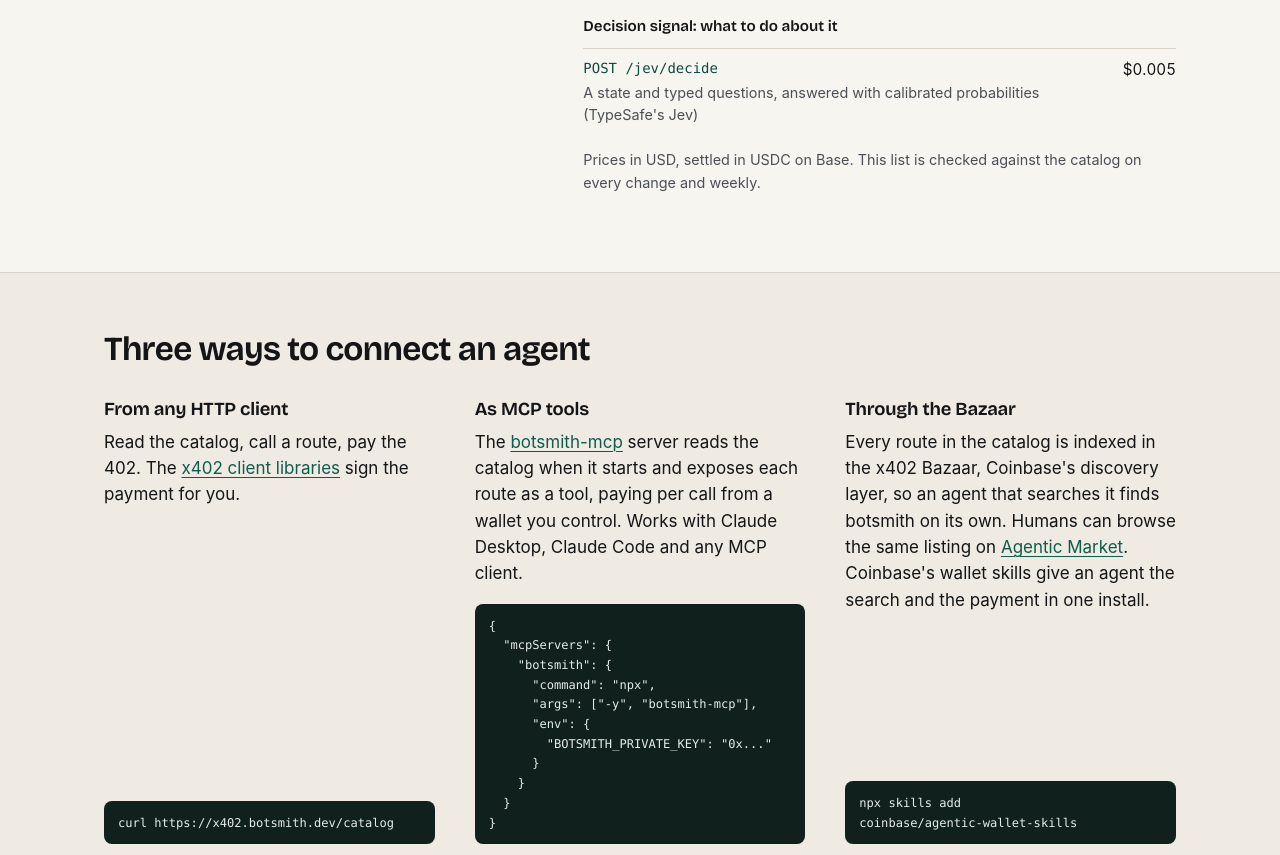
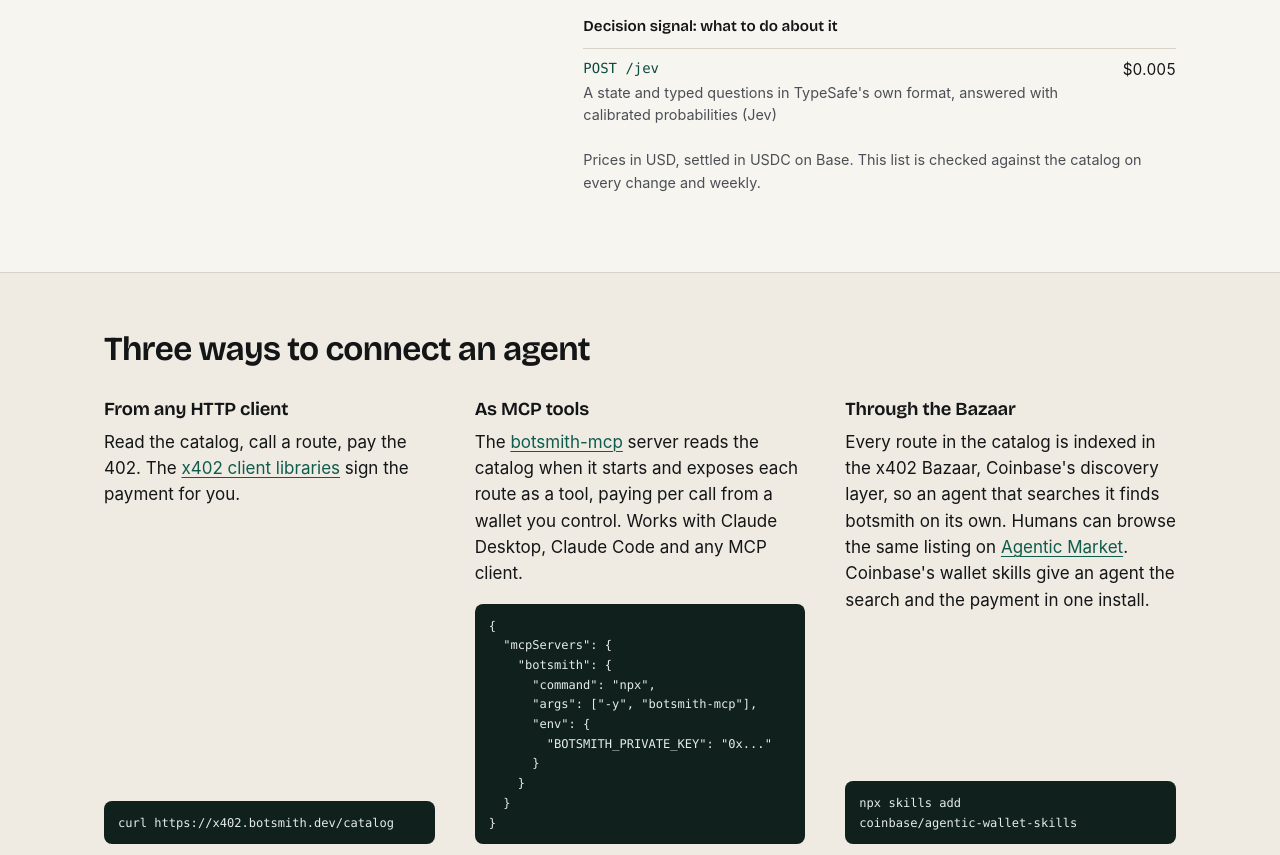
Before and after one commit to byronxlg/botsmith, a plain HTML site: page index.html in a window 1280 px wide. Shown: the part 1425-2280 px from the top of the page. Drawn offline with Linux system fonts and the light colour scheme.

Commit message:
landing: the Jev route is POST /jev, in TypeSafe's own format (x402-services#46) (#16)

```diff
--- a/index.html
+++ b/index.html
@@ -134,7 +134,7 @@
             </tbody>
             <tbody>
               <tr class="group"><th scope="rowgroup" colspan="2">Decision signal: what to do about it</th></tr>
-              <tr><td class="route"><code>POST /jev/decide</code><span>A state and typed questions, answered with calibrated probabilities (TypeSafe's Jev)</span></td><td class="num" data-route="/jev/decide" data-price="$0.005">$0.005</td></tr>
+              <tr><td class="route"><code>POST /jev</code><span>A state and typed questions in TypeSafe's own format, answered with calibrated probabilities (Jev)</span></td><td class="num" data-route="/jev" data-price="$0.005">$0.005</td></tr>
             </tbody>
           </table>
           <p class="fine">Prices in USD, settled in USDC on Base. This list is checked against the catalog on every change and weekly.</p>
```
